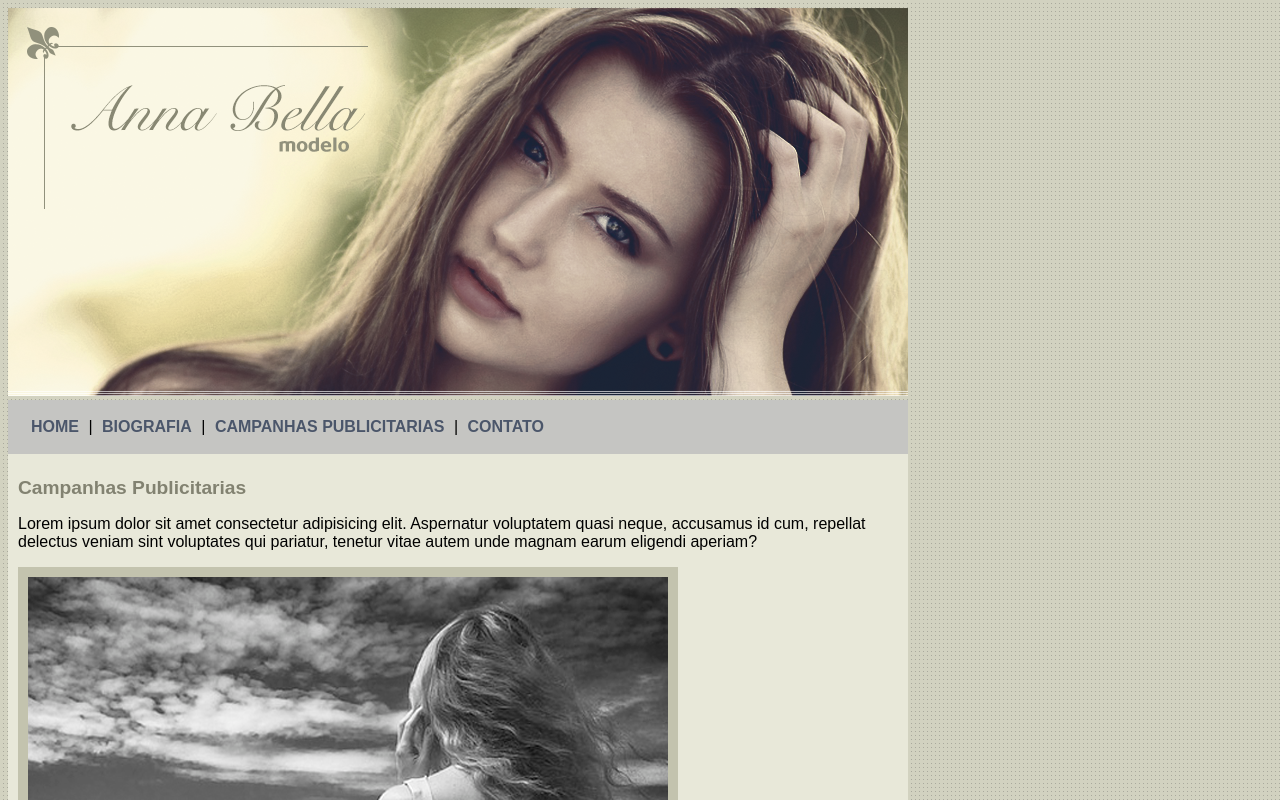
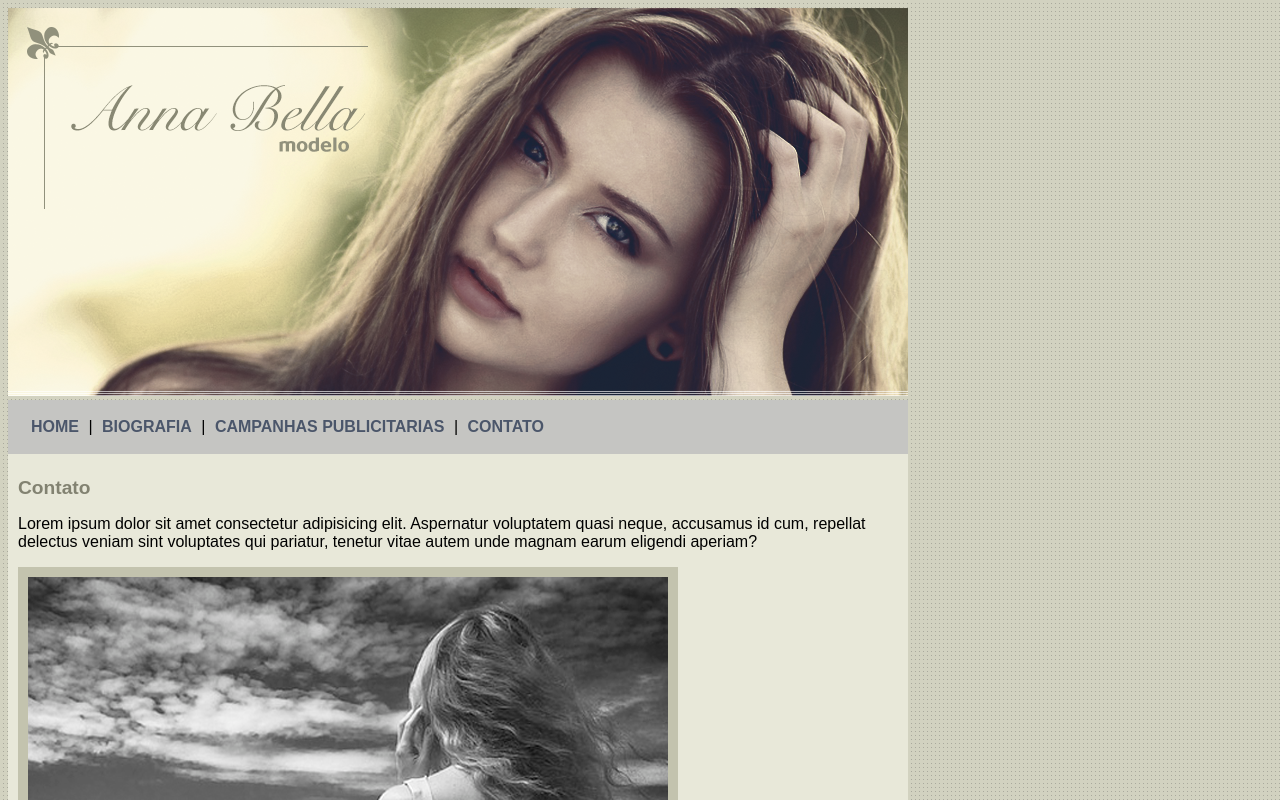
Before and after one commit to SamiraFreitas/Projeto_Anabelle, a plain HTML site: page contato.html in a window 1280 px wide. Shown: the top 800 px of the page. Drawn offline with Linux system fonts and the light colour scheme.

Commit message:
Update contato.html

```diff
--- a/contato.html
+++ b/contato.html
@@ -3,7 +3,7 @@
 <head>
     <meta charset="UTF-8">
     <meta name="viewport" content="width=device-width, initial-scale=1.0">
-    <title>Campanhas</title>
+    <title>Contato</title>
     <link rel="stylesheet" href="estilo.css">
 </head>
 <body>
@@ -18,7 +18,7 @@
 
        <div id="conteudo">
 
-           <h1>Campanhas Publicitarias</h1>
+           <h1>Contato</h1>
            <p>Lorem ipsum dolor sit amet consectetur adipisicing elit. Aspernatur voluptatem quasi neque, accusamus id cum, repellat delectus veniam sint voluptates qui pariatur,
                tenetur vitae autem unde magnam earum eligendi aperiam?</p>
                <img src="imagens/foto1.png"  class="img_campanhas">
```
